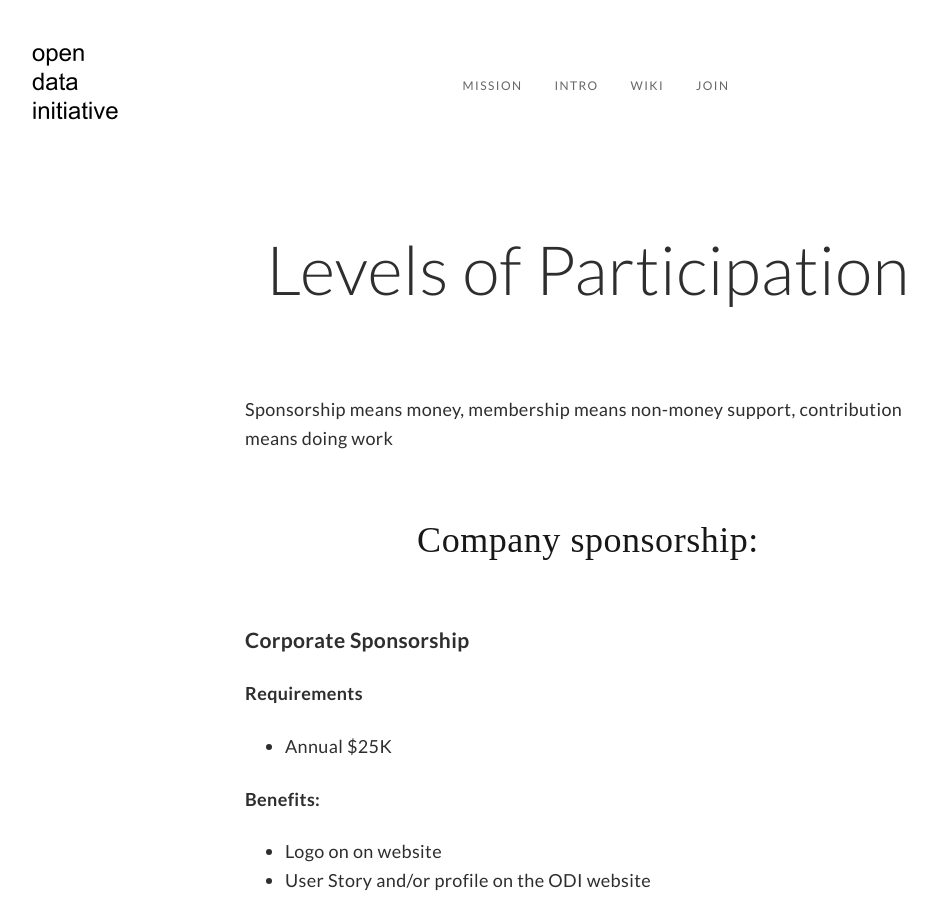
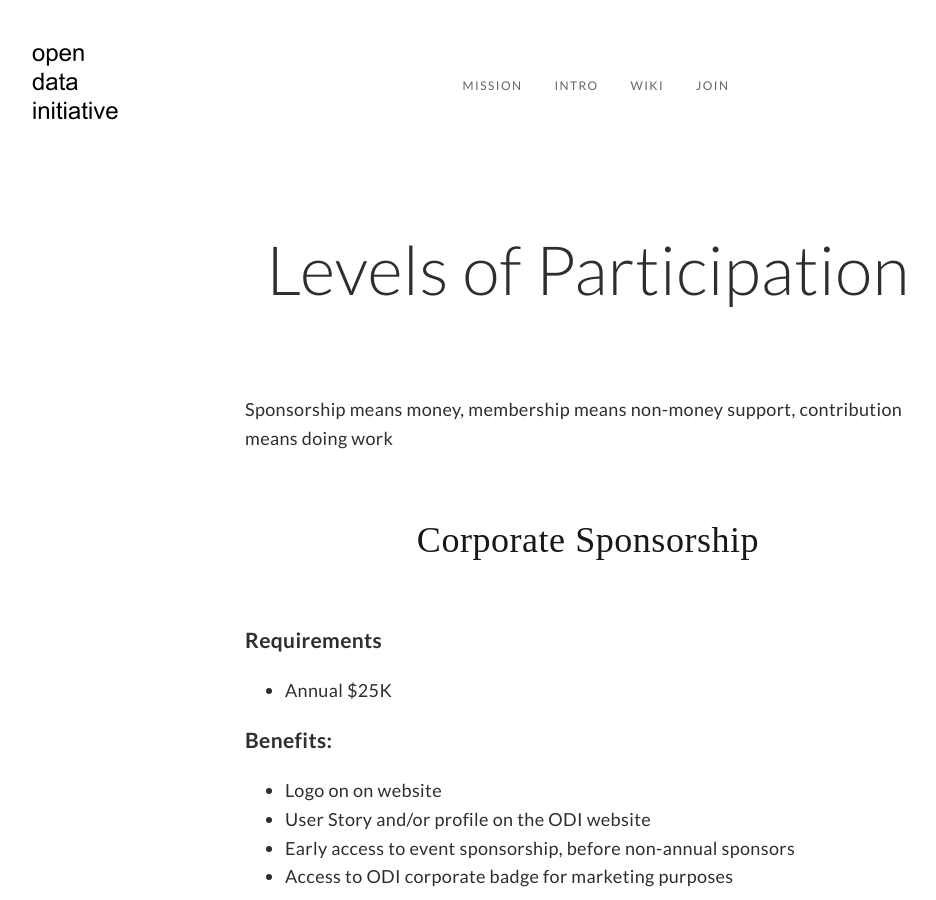
Before and after one commit to opendatainitiative/opendatainitiative.github.io, a Jekyll site: the page built from participation.md, in a window 1280 px wide and 900 px high. Shown: the whole window, without its empty margins (52-988 px from the left). Built offline with Jekyll 4.4.1, drawn with Linux system fonts in a browser that asks for light colours; our own code applies the rules of GitHub Pages for plain Markdown files.

Commit message:
Update participation.md

```diff
--- a/participation.md
+++ b/participation.md
@@ -1,25 +1,23 @@
 # Levels of Participation
 Sponsorship means money, membership means non-money support, contribution means doing work
 
-## Company sponsorship:
+## Corporate Sponsorship
 
-### Corporate Sponsorship
-
-#### Requirements
+### Requirements
 * Annual $25K
 
-#### Benefits:
+### Benefits:
 * Logo on on website
 * User Story and/or profile on the ODI website
 * Early access to event sponsorship, before non-annual sponsors
 * Access to ODI corporate badge for marketing purposes
 
-### Startup Sponsorship
+## Startup Sponsorship
 
-#### Requirements
+### Requirements
 * Annual $10K
 
-#### Benefits:
+### Benefits:
 * Logo on on website
 * User Story and/or profile on the ODI website
 * Early access to event sponsorship, before non-annual sponsors
```
